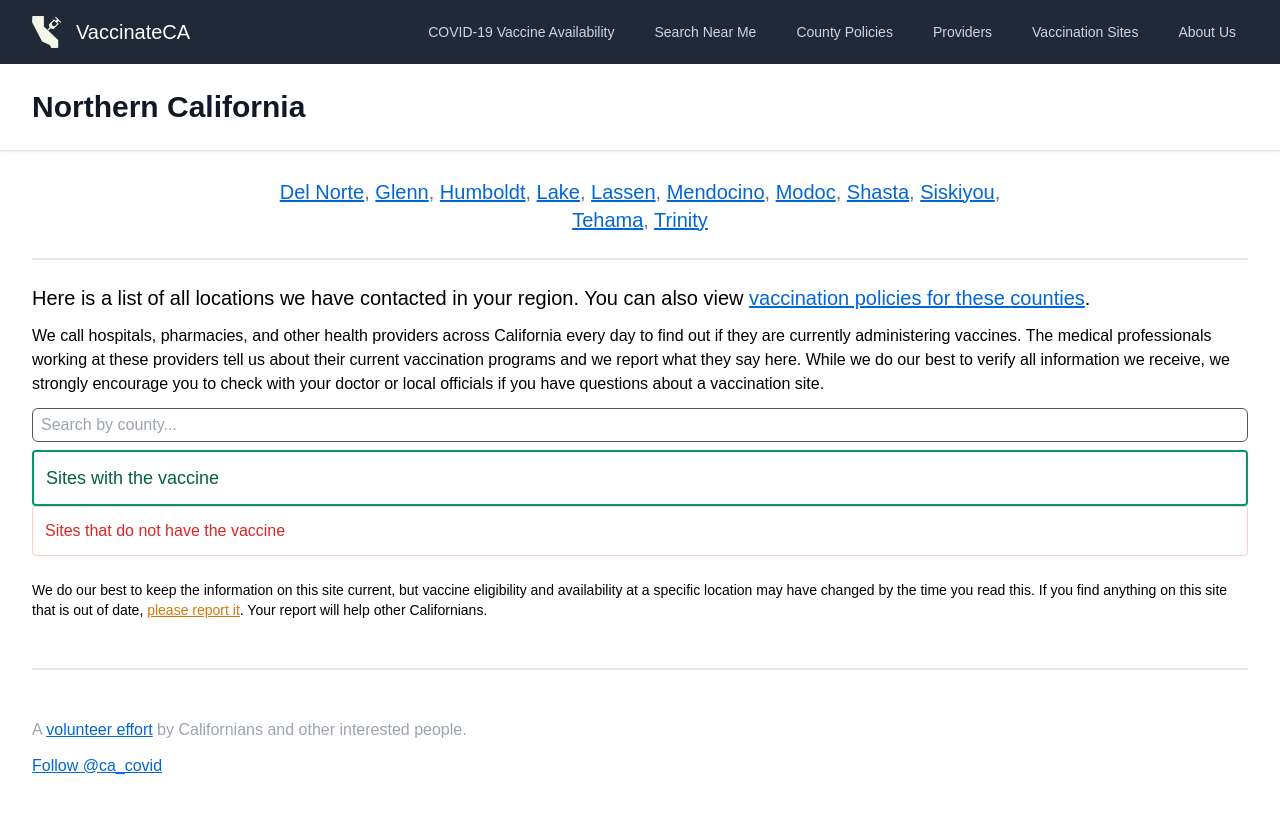
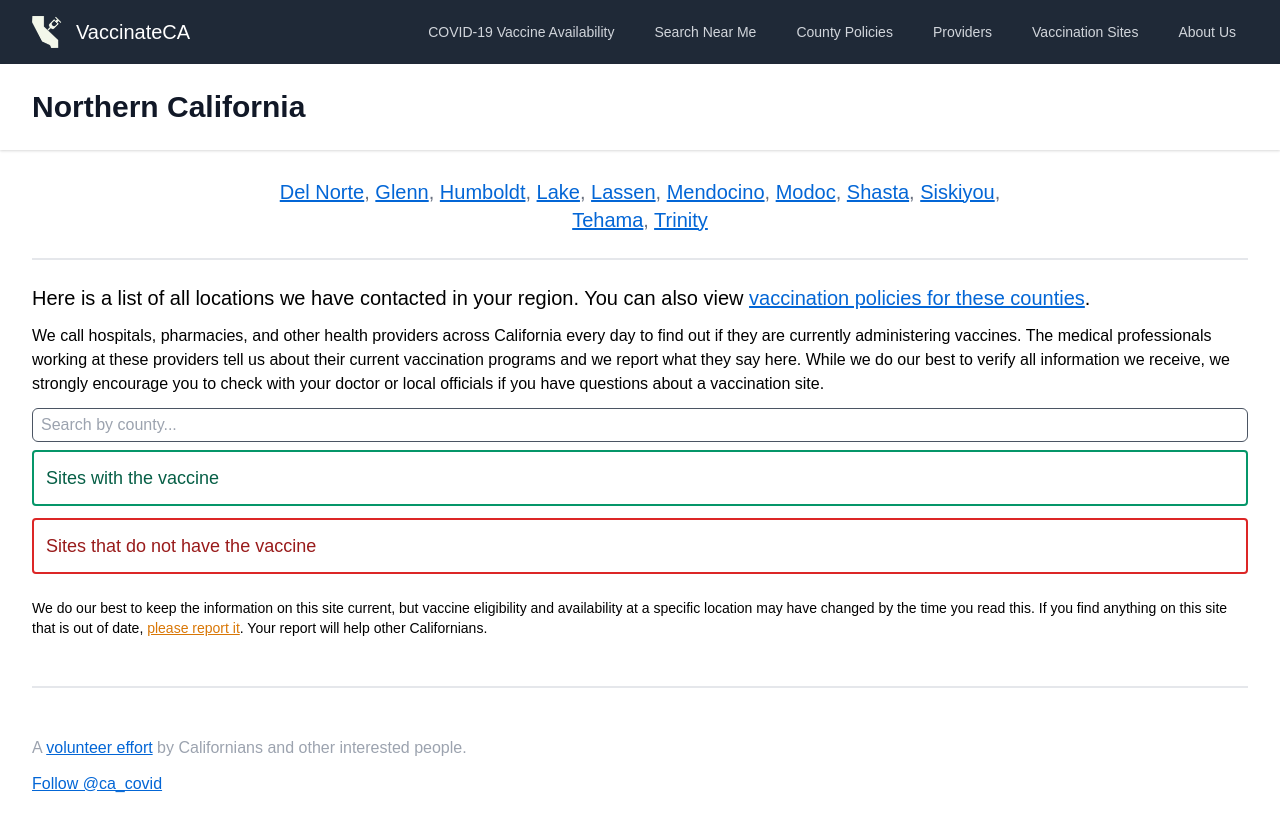
Before and after one commit to CAVaccineInventory/site, a Jekyll site: the page built from _regions/northern_california.md, in a window 1280 px wide. Shown: the top 832 px of the page. Built offline with Jekyll 4.4.1, drawn with Linux system fonts in a browser that asks for light colours; some web fonts are replaced; comment, search, counter and statistics services are not loaded.

Commit message:
Unify styling of yes/no boxes

```diff
--- a/_layouts/region.html
+++ b/_layouts/region.html
@@ -38,13 +38,13 @@
               <input type="text" id="autoComplete" placeholder="Search by county..." data-collection="{{ county_autocomplete_data }}" class="{{ site.data.styles.input }}" autofocus/>
             </div>
 
-            <div class="border-2 border-green-600 rounded p-3">
+            <div class="border-2 border-green-600 rounded p-3 mb-3">
               <h3 class="text-lg font-medium text-green-800">Sites with the vaccine</h3>
               <div id="withVaccine"></div>
             </div>
 
-            <div class="border border-red-200 rounded p-3">
-              <h3 class="text-red-600">Sites that do not have the vaccine</h3>
+            <div class="border-2 border-red-600 rounded p-3">
+              <h3 class="text-lg font-medium text-red-800">Sites that do not have the vaccine</h3>
               <div id="withoutVaccine"></div>
             </div>
           </div>
```
